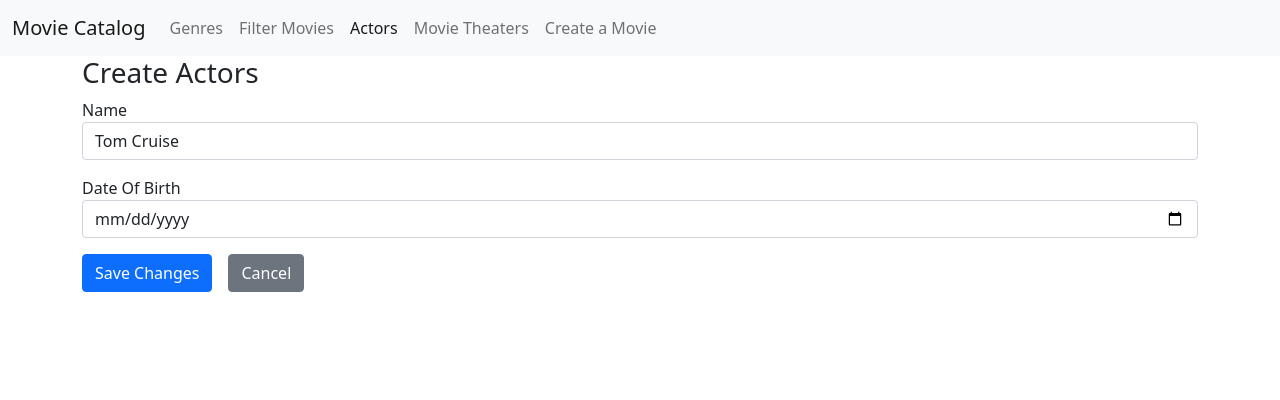
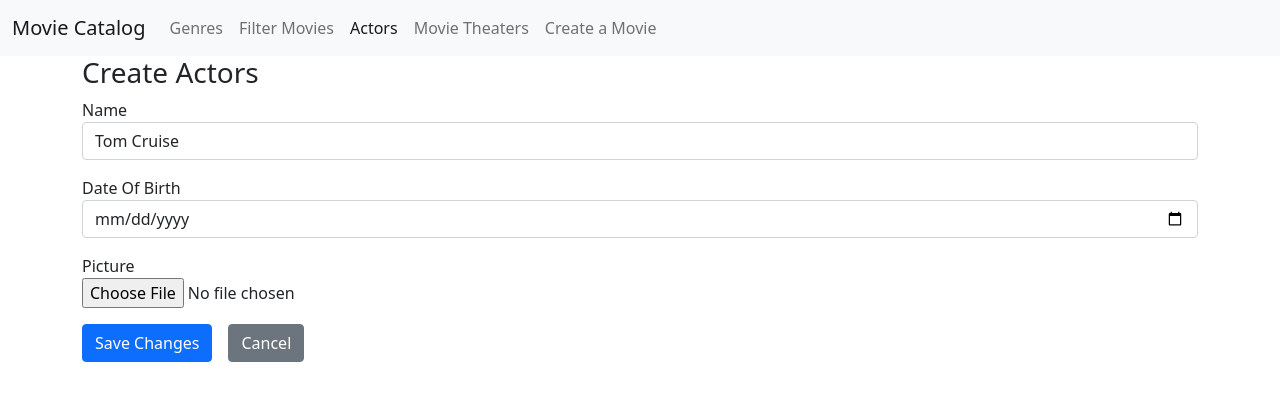
Before and after one commit to popularbelbase07/PopularCinemaHouse, a React (Create React App) app: page /actors/create in a window 1280 px wide. Shown: the top 400 px of the page. Built offline with nearby package versions, Linux system fonts and the light colour scheme.

Commit message:
Selecting the picture of the Actor had been done by creating ImageField Component

```diff
--- a/src/actors/ActorForms.tsx
+++ b/src/actors/ActorForms.tsx
@@ -5,6 +5,7 @@
 import { actorCreationDTO } from "./Actors.model";
 import * as Yup from "yup";
 import DateField from "../forms/DateField";
+import ImageField from "../forms/ImageField";
 
 export default function ActorForm(props: actorFormProps) {
   return (
@@ -23,6 +24,9 @@
         <Form>
           <TextField field={"name"} displayName={"Name"} />
           <DateField displayName="Date Of Birth" field="dateOfBirth" />
+          <ImageField displayName="Picture" field="picture" imageURL={props.model.pictureURL}/>
+
+
           <Button disabled={formikProps.isSubmitting} type="submit">
             {" "}
             Save Changes
--- a/src/actors/Actors.model.d.ts
+++ b/src/actors/Actors.model.d.ts
@@ -1,4 +1,6 @@
 export interface actorCreationDTO{
     name: string;
     dateOfBirth?: Date;
+    picture?: File;
+    pictureURL?: string;
 }
--- a/src/actors/editActor.tsx
+++ b/src/actors/editActor.tsx
@@ -5,7 +5,11 @@
         <>
         <h3>Edit Actor</h3>
         <ActorForm model = {{name: 'Tom Cruise',
-        dateOfBirth: new Date('1985-04-07T00:00:00')}}
+        dateOfBirth: new Date('1985-04-07T00:00:00'),
+        pictureURL: "https://upload.wikimedia.org/wikipedia/commons/thumb/4/48/Arnold_Schwarzenegger_by_Gage_Skidmore.jpg/330px-Arnold_Schwarzenegger_by_Gage_Skidmore.jpg"
+
+
+    }}
        onSubmit ={values => console.log(values)}
        />
         </>
--- /dev/null
+++ b/src/forms/ImageField.tsx
@@ -0,0 +1,85 @@
+import { rejects } from "assert";
+import { useFormikContext } from "formik";
+import { resolve } from "path";
+import { ChangeEvent, useState } from "react";
+import { string } from "yup";
+
+export default function ImageField(props: imageFieldProps) {
+  const [imageBase64, setImageBase64] = useState("");
+  // IF the user select the image from the url this should be empty but nobody wants to have two same images
+  const [imageUrl, setImageUrl] = useState(props.imageURL);
+  //The context allows us to get access the value of the formik form
+  const {values} = useFormikContext<any>();
+
+
+
+
+  const divStyle = { marginTop: "10px" };
+  const imgStyle = { width: "450px" };
+
+  const handleOnChange = (eventsArgs: ChangeEvent<HTMLInputElement>) => {
+    if (eventsArgs.currentTarget.files) {
+      const file = eventsArgs.currentTarget.files[0];
+      if (file) {
+        toBase64(file)
+          .then((base64Representation: string) =>
+            setImageBase64(base64Representation)
+          )
+          .catch((error) => console.log(error));
+          // want to sending the file back to the parent component
+          values[props.field] = file;
+           // IF the user select the image from the url this should be empty but nobody wants to have two same images
+           setImageUrl('');
+      } else {
+        setImageBase64("");
+      }
+    }
+  };
+  // helper function , This Operation is async
+  const toBase64 = (file: File) => {
+    return new Promise<string>((resolve, reject) => {
+      const reader = new FileReader();
+      reader.readAsDataURL(file);
+      reader.onload = () => resolve(reader.result as string);
+      reader.onerror = (error) => reject(error);
+    });
+  };
+
+
+  return (
+    <div className="mb-3">
+      <label htmlFor="">{props.displayName}</label>
+      <div>
+        <input
+          type="file"
+          accept=".jpg, .jpeg, .png,.jfif , .pjpeg , .pjp,.svg, .webp "
+          onChange={handleOnChange}
+        />
+      </div>
+      {imageBase64 ? (
+        <div>
+          <div style={divStyle}>
+            <img style={imgStyle} src={imageBase64} alt="selected" />
+          </div>
+        </div>
+      ) : null}
+
+
+{imageUrl ? (
+    <div>
+      <div style={divStyle}>
+        <img style={imgStyle} src={imageUrl} alt="selected" />
+      </div>
+    </div>
+  ) : null}
+  </div>
+  );
+}
+interface imageFieldProps {
+  displayName: string;
+  imageURL: string;
+  field: string;
+}
+ImageField.defaultProps ={
+    imageURL: ''
+}
```
